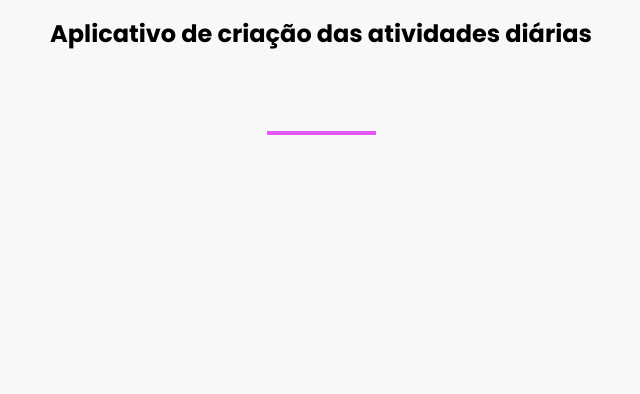
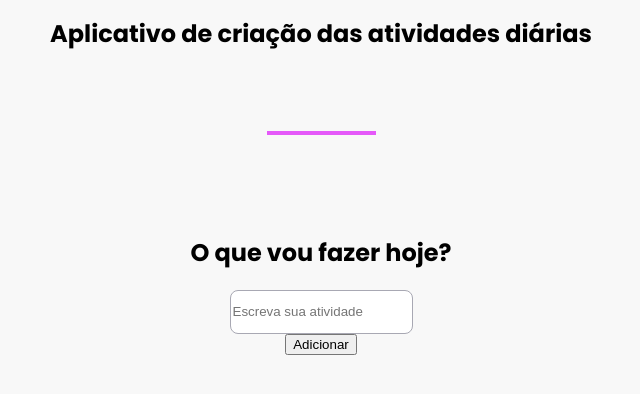
Before and after one commit to DuCostaVital/todoist-electronjs, an Electron app: page index.html in a window 800 px wide. Shown: the whole page, without its empty margins (79-719 px from the left). Drawn offline with Linux system fonts and the light colour scheme.

Commit message:
adicionando a div atividade

```diff
--- a/index.html
+++ b/index.html
@@ -11,6 +11,16 @@
     <h1>Aplicativo de criação  das atividades diárias</h1>
 
     <!--traço de divisão-->
-    <hr>
+    <hr/>
+
+    <!--Div com conteudo de cadastrar a atividade-->
+    <div class="conteudo-atividade" >
+
+        <h2>O que vou fazer hoje?</h2>
+        <input type="text" placeholder="Escreva sua atividade"/>
+        <button>Adicionar</button>
+
+
+    </div>
 </body>
 </html>
--- a/style.css
+++ b/style.css
@@ -13,5 +13,26 @@ hr{
     width: 105px;
     border: 2px solid #E559F9;
     margin-top: 80px;
+    margin-bottom: 80px;
+    margin-bottom: 80px;
+
 
 }
+
+.conteudo-atividade {
+
+display: flex;
+flex-direction: column;
+align-items: center;
+
+}
+
+input {
+    height: 40px;
+    border-radius: 8px;
+    border: 1px solid #a8a8b3;
+}
+
+
+
+}
```
